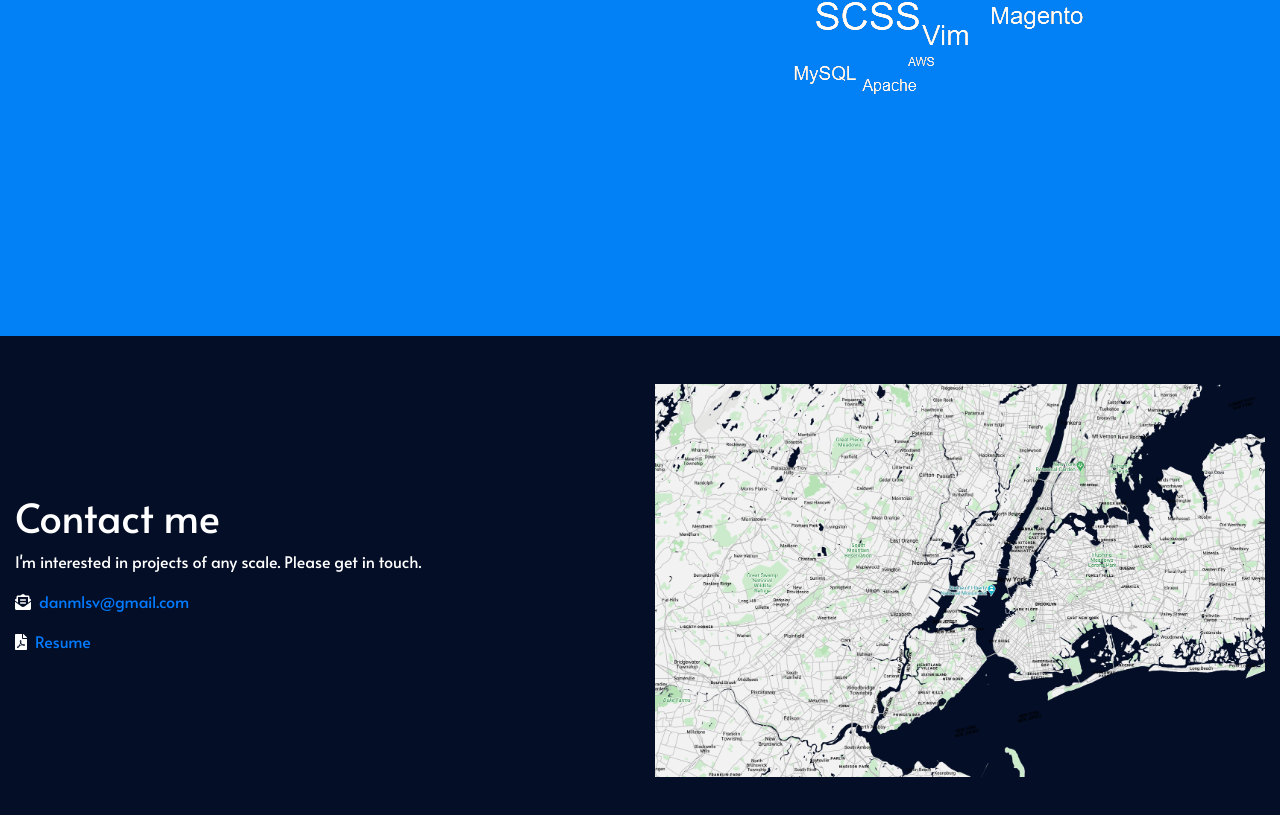
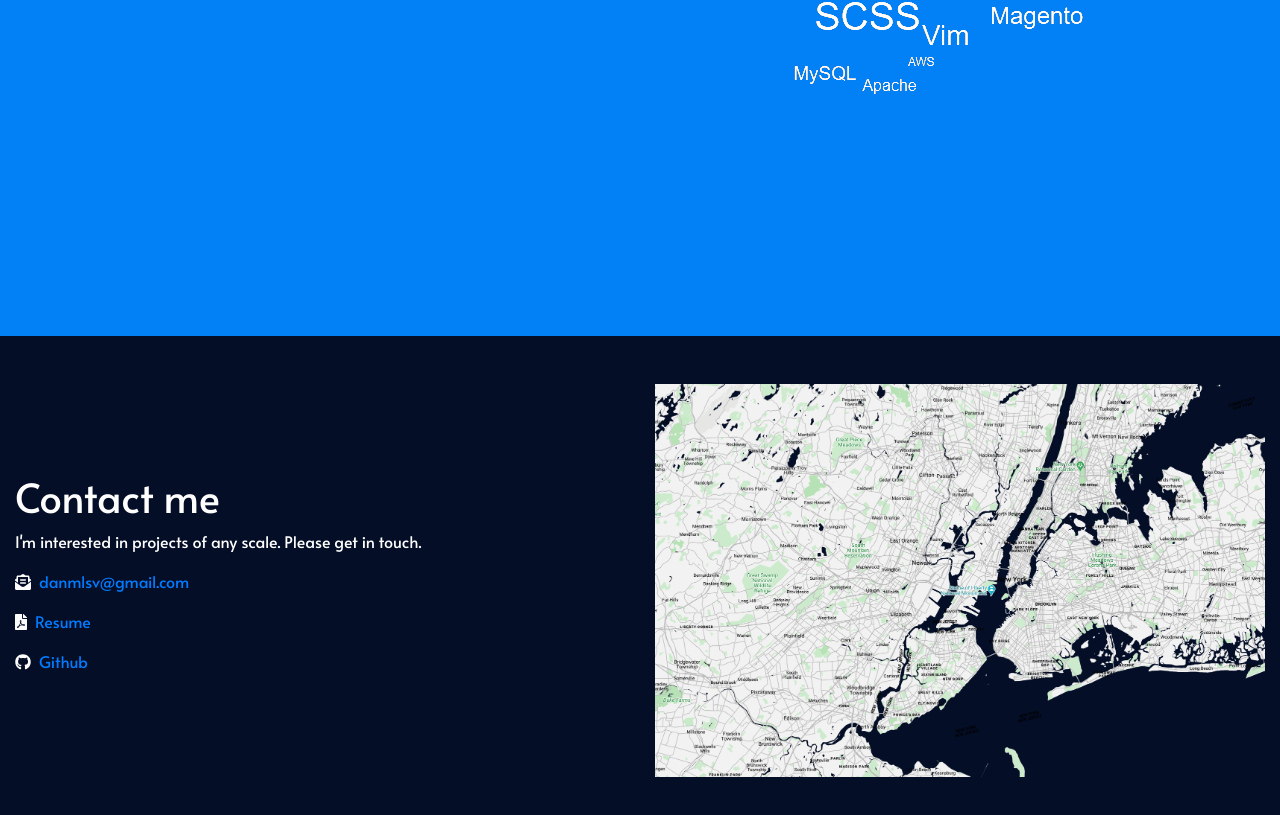
Before and after one commit to dmls/portfolio, a React (Create React App) app: page / in a window 1280 px wide. Shown: the part 3334-4149 px from the top of the page. Built offline with nearby package versions, Linux system fonts and the light colour scheme.

Commit message:
Add github to contact section

```diff
--- a/src/Components/Contact.js
+++ b/src/Components/Contact.js
@@ -2,6 +2,7 @@ import React from 'react';
 import { Container, Row, Col, Image } from 'react-bootstrap';
 import { FontAwesomeIcon } from '@fortawesome/react-fontawesome';
 import { faEnvelopeOpenText, faFilePdf } from '@fortawesome/free-solid-svg-icons';
+import { faGithub } from '@fortawesome/free-brands-svg-icons';
 
 import resume from '../assets/pdf/Dan-Morales-Resume.pdf';
 import imgMap from '../assets/images/map.png';
@@ -22,6 +23,11 @@ class Contact extends React.Component {
               <FontAwesomeIcon className="mr-2" icon={faFilePdf} />
               <a href={resume} target="_blank" rel="noreferrer">Resume</a>
             </p>
+
+            <p>
+              <FontAwesomeIcon className="mr-2" icon={faGithub} />
+              <a href="https://github.com/dmls" target="_blank" rel="noreferrer">Github</a>
+            </p>
           </Col>
 
           <Col sm={12} md={6} className="text-center">
```
